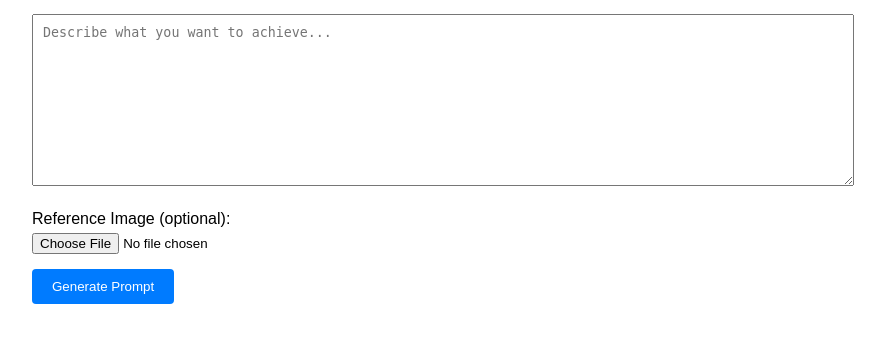
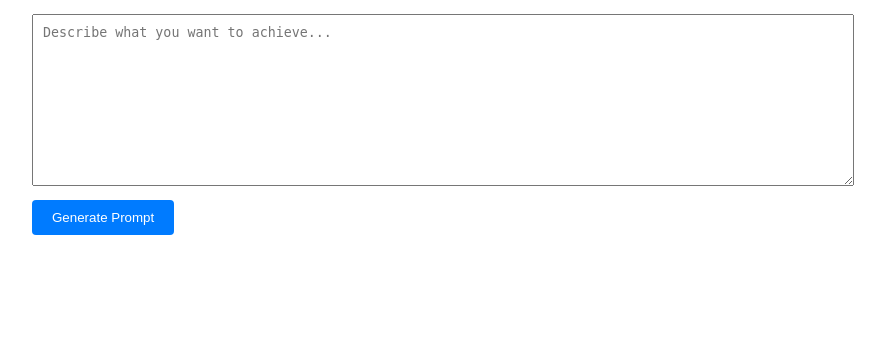
Before and after one commit to PavanP025/PromptCraft, a Flask app: page / in a window 1280 px wide. Shown: the part 235-578 px from the top of the page, without its empty margins (208-1093 px from the left). Run offline with Flask 3, Linux system fonts and the light colour scheme.

Commit message:
Restored to '2b2cb3a002c0531dd4593187d76bd21ad7888669'
Replit-Restored-To: 2b2cb3a002c0531dd4593187d76bd21ad7888669

```diff
--- a/main.py
+++ b/main.py
@@ -1,18 +1,9 @@
 
-from flask import Flask, render_template, request, jsonify, url_for
+from flask import Flask, render_template, request, jsonify
 import openai
 import os
-from werkzeug.utils import secure_filename
 
 app = Flask(__name__)
-UPLOAD_FOLDER = 'static/uploads'
-ALLOWED_EXTENSIONS = {'png', 'jpg', 'jpeg', 'gif'}
-
-app.config['UPLOAD_FOLDER'] = UPLOAD_FOLDER
-os.makedirs(UPLOAD_FOLDER, exist_ok=True)
-
-def allowed_file(filename):
-    return '.' in filename and filename.rsplit('.', 1)[1].lower() in ALLOWED_EXTENSIONS
 
 # Initialize OpenAI (will need API key in environment variables)
 PROMPT_TEMPLATE = """Create a prompt template for chatting with AI models based on this scenario: {scenario}
@@ -54,25 +45,5 @@ def generate_prompt():
             'error': str(e)
         })
 
-@app.route('/upload_image', methods=['POST'])
-def upload_image():
-    if 'image' not in request.files:
-        return jsonify({'success': False, 'error': 'No file uploaded'})
-
-    file = request.files['image']
-    if file.filename == '':
-        return jsonify({'success': False, 'error': 'No file selected'})
-
-    if file and allowed_file(file.filename):
-        filename = secure_filename(file.filename)
-        filepath = os.path.join(app.config['UPLOAD_FOLDER'], filename)
-        file.save(filepath)
-        return jsonify({
-            'success': True,
-            'image_url': url_for('static', filename=f'uploads/{filename}')
-        })
-
-    return jsonify({'success': False, 'error': 'Invalid file type'})
-
 if __name__ == '__main__':
     app.run(host='0.0.0.0', port=5000)
--- a/templates/index.html
+++ b/templates/index.html
@@ -106,43 +106,12 @@
         <div id="simple-mode">
             <h3>Describe your scenario:</h3>
             <textarea id="scenario" placeholder="Describe what you want to achieve..."></textarea>
-            <div style="margin: 10px 0;">
-                <label>Reference Image (optional):</label><br>
-                <input type="file" id="imageUpload" accept="image/*" onchange="uploadImage()" style="margin: 5px 0;">
-                <div id="imagePreview" style="margin-top: 10px;"></div>
-            </div>
         </div>
         <button onclick="generatePrompt()">Generate Prompt</button>
         <div id="result"></div>
     </div>
 
     <script>
-        async function uploadImage() {
-            const fileInput = document.getElementById('imageUpload');
-            const file = fileInput.files[0];
-            if (!file) return;
-
-            const formData = new FormData();
-            formData.append('image', file);
-
-            try {
-                const response = await fetch('/upload_image', {
-                    method: 'POST',
-                    body: formData
-                });
-
-                const data = await response.json();
-                if (data.success) {
-                    const preview = document.getElementById('imagePreview');
-                    preview.innerHTML = `<img src="${data.image_url}" style="max-width: 300px; margin-top: 10px;">`;
-                } else {
-                    alert('Error uploading image: ' + data.error);
-                }
-            } catch (error) {
-                alert('Error uploading image: ' + error.message);
-            }
-        }
-
         function toggleMode(mode) {
             document.getElementById('detailed-mode').style.display = mode === 'detailed' ? 'block' : 'none';
             document.getElementById('simple-mode').style.display = mode === 'simple' ? 'block' : 'none';
```
